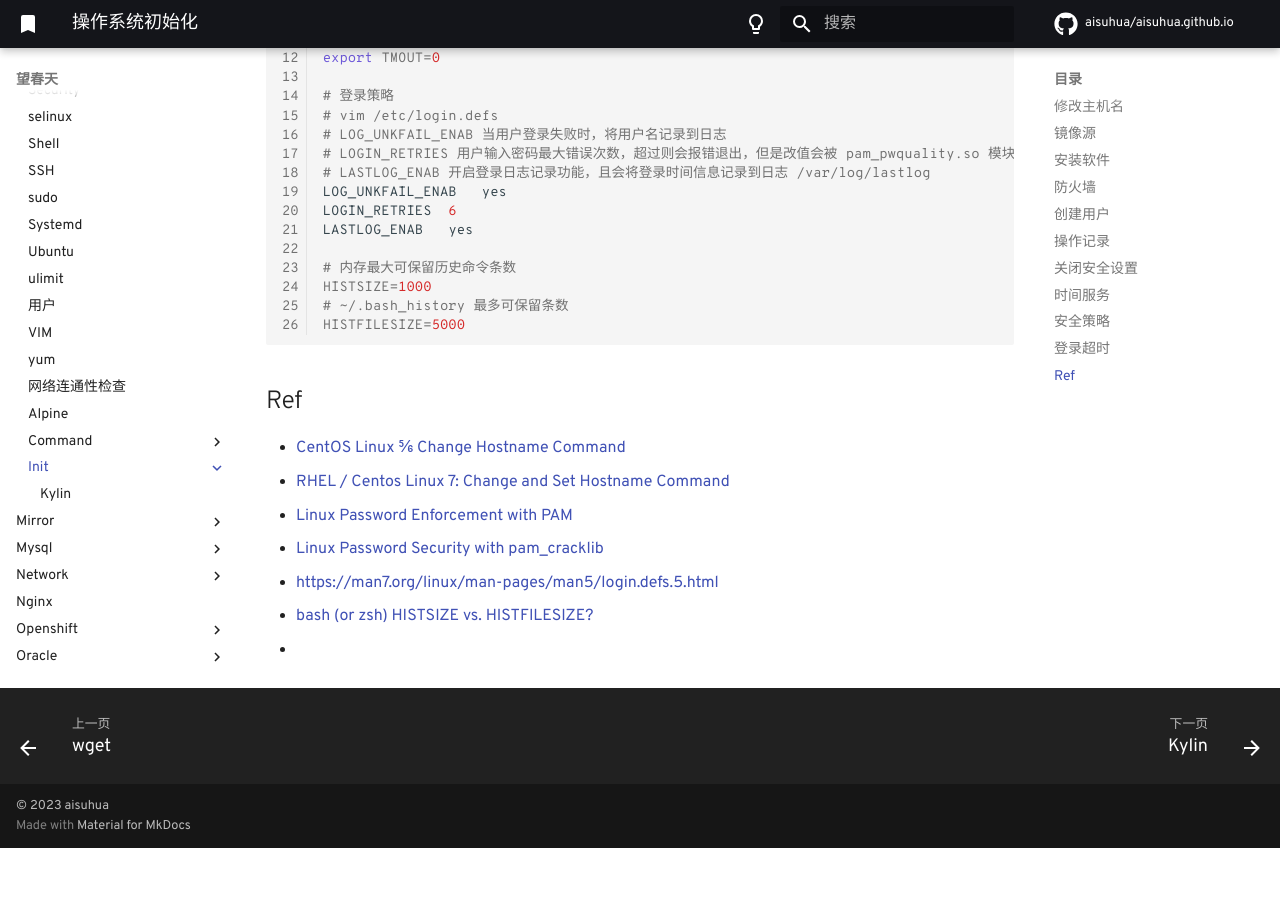
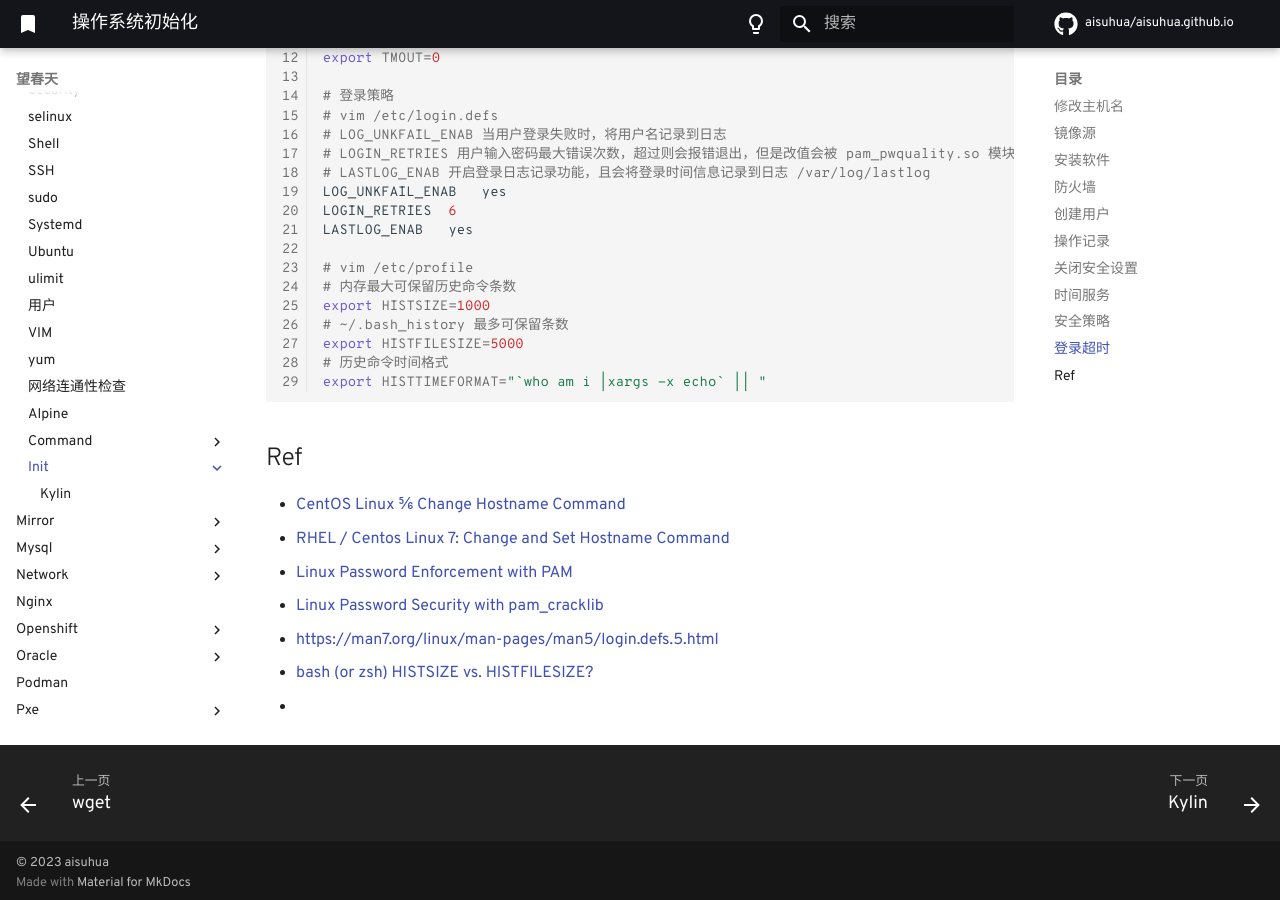
Before and after one commit to aisuhua/aisuhua.github.io, an MkDocs documentation site: the page built from docs/linux/init/README.md, in a window 1280 px wide and 900 px high, scrolled down 5044 px. Built offline with MkDocs 1.6.1 and Material for MkDocs 9.7.7, drawn with Linux system fonts in a browser that asks for light colours; comment, search, counter and statistics services are not loaded; before the commit the page ends 5892 px from its top, so only the background shows below that.

Commit message:
README.md

````diff
--- a/docs/linux/init/README.md
+++ b/docs/linux/init/README.md
@@ -261,10 +261,13 @@
 LOGIN_RETRIES  6
 LASTLOG_ENAB   yes
 
+# vim /etc/profile
 # 内存最大可保留历史命令条数
-HISTSIZE=1000
+export HISTSIZE=1000
 # ~/.bash_history 最多可保留条数
-HISTFILESIZE=5000
+export HISTFILESIZE=5000
+# 历史命令时间格式
+export HISTTIMEFORMAT="`who am i |xargs -x echo` || "
 ```
 
 ## Ref
````
